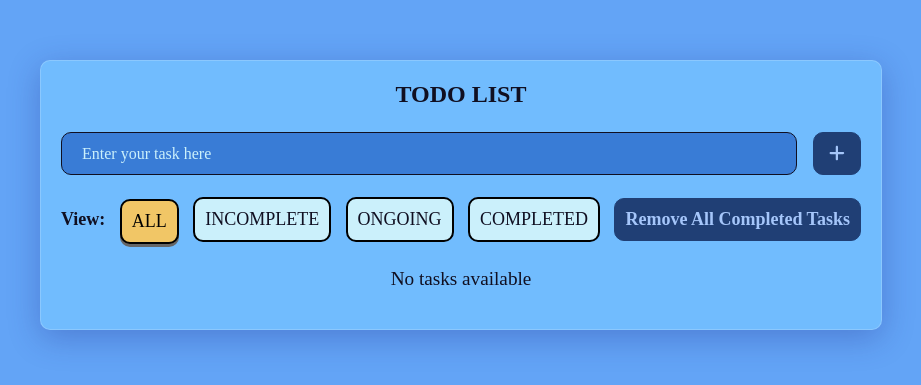
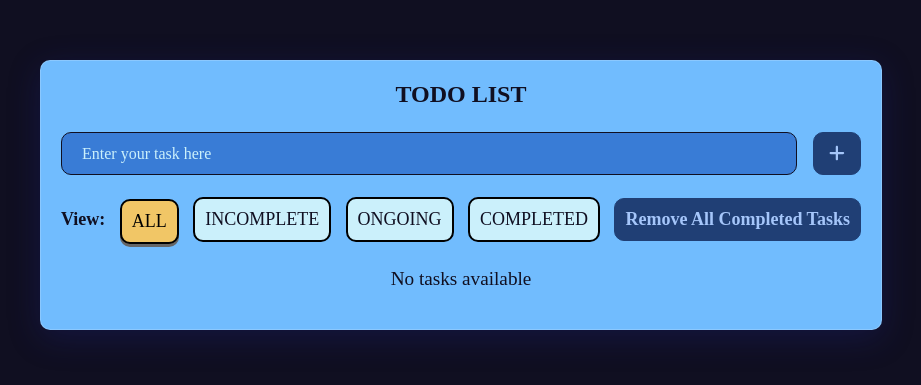
Before and after one commit to baonguyen2002/to-do-list-react, a React (Vite) app: page / in a window 1280 px wide. Shown: the part 213-598 px from the top of the page, without its empty margins (179-1100 px from the left). Built offline with nearby package versions, Linux system fonts and the light colour scheme.

Commit message:
Update App.css

```diff
--- a/src/App.css
+++ b/src/App.css
@@ -9,7 +9,7 @@ body {
   display: flex;
   min-width: 320px;
   min-height: 100vh;
-  background-color: #63a4f6;
+  background-color: #100f21;
   justify-content: center;
   align-items: center;
 }
```
